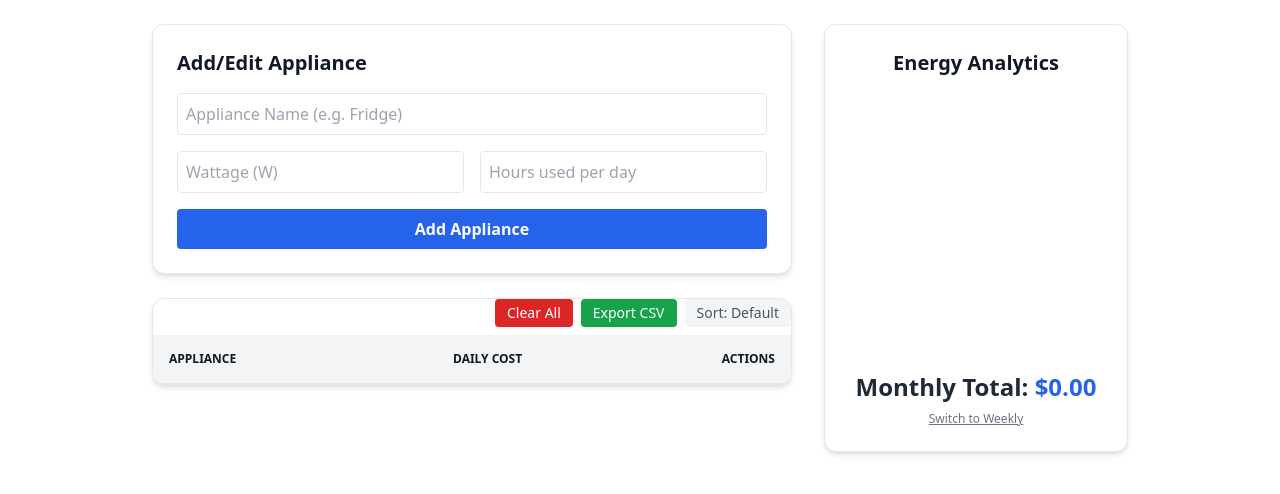
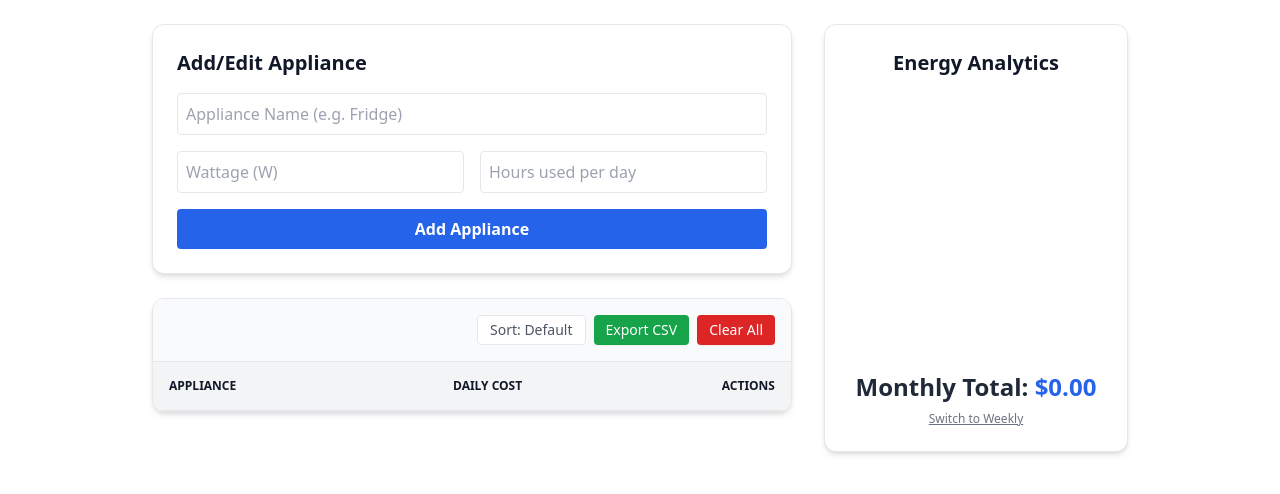
Before and after one commit to asazin90143/Energy-Watcher, a plain HTML site: page index.html in a window 1280 px wide. Shown: the part 100-594 px from the top of the page. Drawn offline with nearby package versions, Linux system fonts and the light colour scheme.

Commit message:
Refactor: Move dynamic UI elements to HTML

```diff
--- a/app.js
+++ b/app.js
@@ -12,16 +12,22 @@ const list = document.getElementById('applianceList');
 const rateInput = document.getElementById('kwhRate');
 const totalDisplay = document.getElementById('totalCost');
 
+// New static elements
+const toggleBtn = document.getElementById('themeToggle');
+const sortBtn = document.getElementById('sortBtn');
+const exportBtn = document.getElementById('exportBtn');
+const clearBtn = document.getElementById('clearBtn');
+const periodBtn = document.getElementById('periodBtn');
+
 // Initialize
 rateInput.value = kwhRate;
 
 // Theme Logic
-const toggleBtn = document.createElement('button');
 toggleBtn.onclick = () => {
     isDark = !isDark;
     applyTheme();
 };
-document.body.appendChild(toggleBtn);
+// document.body.appendChild(toggleBtn); // REMOVED
 
 const applyTheme = () => {
     const html = document.documentElement;
@@ -45,10 +51,7 @@ const applyTheme = () => {
 applyTheme();
 
 // Sort Logic
-const sortBtn = document.createElement('button');
-sortBtn.className = "mb-2 px-3 py-1 text-sm font-medium text-gray-600 bg-gray-100 rounded hover:bg-gray-200 dark:bg-gray-700 dark:text-gray-300 dark:hover:bg-gray-600 transition float-right";
-sortBtn.innerText = "Sort: Default";
-
+// sortBtn created in HTML
 sortBtn.onclick = () => {
     if (sortOrder === 'original') {
         sortOrder = 'desc';
@@ -64,10 +67,7 @@ sortBtn.onclick = () => {
 };
 
 // Export Logic
-const exportBtn = document.createElement('button');
-exportBtn.className = "mb-2 mr-2 px-3 py-1 text-sm font-medium text-white bg-green-600 rounded hover:bg-green-700 transition float-right shadow-sm";
-exportBtn.innerText = "Export CSV";
-
+// exportBtn created in HTML
 exportBtn.onclick = () => {
     if (appliances.length === 0) {
         alert("No data to export!");
@@ -94,10 +94,7 @@ exportBtn.onclick = () => {
 };
 
 // Clear All Logic
-const clearBtn = document.createElement('button');
-clearBtn.className = "mb-2 mr-2 px-3 py-1 text-sm font-medium text-white bg-red-600 rounded hover:bg-red-700 transition float-right shadow-sm";
-clearBtn.innerText = "Clear All";
-
+// clearBtn created in HTML
 clearBtn.onclick = () => {
     if (appliances.length === 0) return;
 
@@ -108,10 +105,7 @@ clearBtn.onclick = () => {
 };
 
 // Period Toggle Logic
-const periodBtn = document.createElement('button');
-periodBtn.className = "block mx-auto mt-2 text-xs font-medium text-gray-500 hover:text-blue-600 underline transition";
-periodBtn.innerText = "Switch to Weekly";
-
+// periodBtn created in HTML
 periodBtn.onclick = () => {
     if (costPeriod === 'monthly') {
         costPeriod = 'weekly';
@@ -123,17 +117,7 @@ periodBtn.onclick = () => {
     render();
 };
 
-const table = list.closest('table');
-if (table) {
-    // Insert button before the table
-    table.parentNode.insertBefore(sortBtn, table);
-    table.parentNode.insertBefore(exportBtn, table);
-    table.parentNode.insertBefore(clearBtn, table);
-}
-
-if (totalDisplay) {
-    totalDisplay.parentNode.insertBefore(periodBtn, totalDisplay.nextSibling);
-}
+// Insertion logic removed as elements are static
 
 const save = () => {
     localStorage.setItem('energyWatcher_data', JSON.stringify(appliances));
--- a/index.html
+++ b/index.html
@@ -10,6 +10,10 @@
 </head>
 
 <body class="bg-gray-50 text-gray-900 font-sans">
+
+    <button id="themeToggle" class="fixed top-4 right-4 p-3 rounded-full shadow-lg transition-transform hover:scale-110 z-50 bg-white text-gray-800">
+        🌙
+    </button>
 
     <div class="max-w-5xl mx-auto p-6">
         <header class="flex flex-col md:flex-row justify-between items-center mb-8 gap-4">
@@ -41,6 +45,17 @@
                 </section>
 
                 <section class="bg-white rounded-xl shadow-md border overflow-hidden">
+                    <div class="p-4 border-b bg-gray-50 flex flex-wrap gap-2 justify-end">
+                         <button id="sortBtn" class="px-3 py-1 text-sm font-medium text-gray-600 bg-white border rounded hover:bg-gray-100 dark:bg-gray-700 dark:text-gray-300 dark:hover:bg-gray-600 transition">
+                            Sort: Default
+                        </button>
+                        <button id="exportBtn" class="px-3 py-1 text-sm font-medium text-white bg-green-600 rounded hover:bg-green-700 transition shadow-sm">
+                            Export CSV
+                        </button>
+                        <button id="clearBtn" class="px-3 py-1 text-sm font-medium text-white bg-red-600 rounded hover:bg-red-700 transition shadow-sm">
+                            Clear All
+                        </button>
+                    </div>
                     <table class="w-full text-left border-collapse">
                         <thead class="bg-gray-100 uppercase text-xs font-semibold">
                             <tr>
@@ -62,6 +77,9 @@
                     <div id="totalCost" class="mt-6 text-center text-2xl font-bold text-gray-800">
                         Monthly Total: $0.00
                     </div>
+                    <button id="periodBtn" class="block mx-auto mt-2 text-xs font-medium text-gray-500 hover:text-blue-600 underline transition">
+                        Switch to Weekly
+                    </button>
                 </section>
             </div>
         </div>
```
